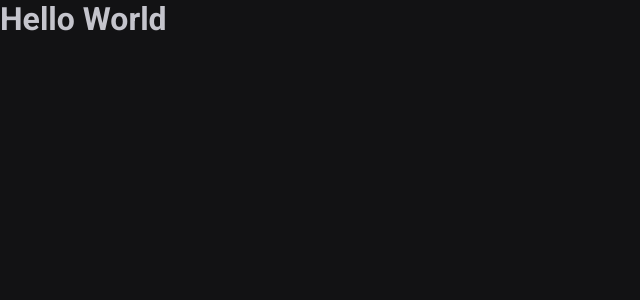
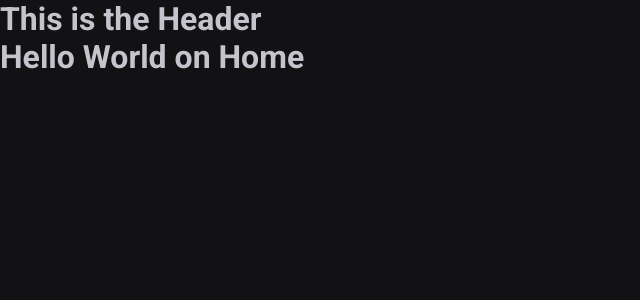
Before and after one commit to davirlima/ignite-timer, a React (Vite) app: page / in a window 1280 px wide. Shown: the top 300 px of the page, without its empty margins (0-640 px from the left). Built offline with nearby package versions, Linux system fonts and the light colour scheme.

Commit message:
Rotas na aplicação

```diff
--- a/package.json
+++ b/package.json
@@ -14,6 +14,7 @@
     "eslint": "^8.22.0",
     "react": "^18.2.0",
     "react-dom": "^18.2.0",
+    "react-router-dom": "^6.3.0",
     "styled-components": "^5.3.5"
   },
   "devDependencies": {
--- a/src/App.tsx
+++ b/src/App.tsx
@@ -1,12 +1,16 @@
 import { ThemeProvider } from "styled-components";
+import { Router } from "./Router";
 import { GlobalStyle } from "./styles/global";
 import { defaultTheme } from "./styles/themes/default";
+import { BrowserRouter } from "react-router-dom";
 
 export function App() {
   return (
     <ThemeProvider theme={defaultTheme}>
+      <BrowserRouter>
+        <Router />
+      </BrowserRouter>
       <GlobalStyle />
-      <h1>Hello World</h1>
     </ThemeProvider>
   );
 }
--- /dev/null
+++ b/src/Router.tsx
@@ -0,0 +1,15 @@
+import { Routes, Route } from "react-router-dom";
+import { DeafultLayout } from "./pages/layouts/DefaultLayout";
+import { History } from "./pages/History";
+import { Home } from "./pages/Home";
+
+export function Router() {
+  return (
+    <Routes>
+      <Route path="/" element={<DeafultLayout />}>
+        <Route path="/" element={<Home />} />
+        <Route path="/history" element={<History />} />
+      </Route>
+    </Routes>
+  );
+}
--- /dev/null
+++ b/src/components/Header.tsx
@@ -0,0 +1,3 @@
+export function Header() {
+  return <h1>This is the Header</h1>;
+}
--- /dev/null
+++ b/src/pages/History.tsx
@@ -0,0 +1,3 @@
+export function History() {
+  return <h1>Hello World on History</h1>;
+}
--- /dev/null
+++ b/src/pages/Home.tsx
@@ -0,0 +1,3 @@
+export function Home() {
+  return <h1>Hello World on Home</h1>;
+}
--- /dev/null
+++ b/src/pages/layouts/DefaultLayout.tsx
@@ -0,0 +1,11 @@
+import { Outlet } from "react-router-dom";
+import { Header } from "../../components/Header";
+
+export function DeafultLayout() {
+  return (
+    <div>
+      <Header />
+      <Outlet />
+    </div>
+  );
+}
```
Also changed, not shown: 1 other file (tests, documents, lock files or other folders).
